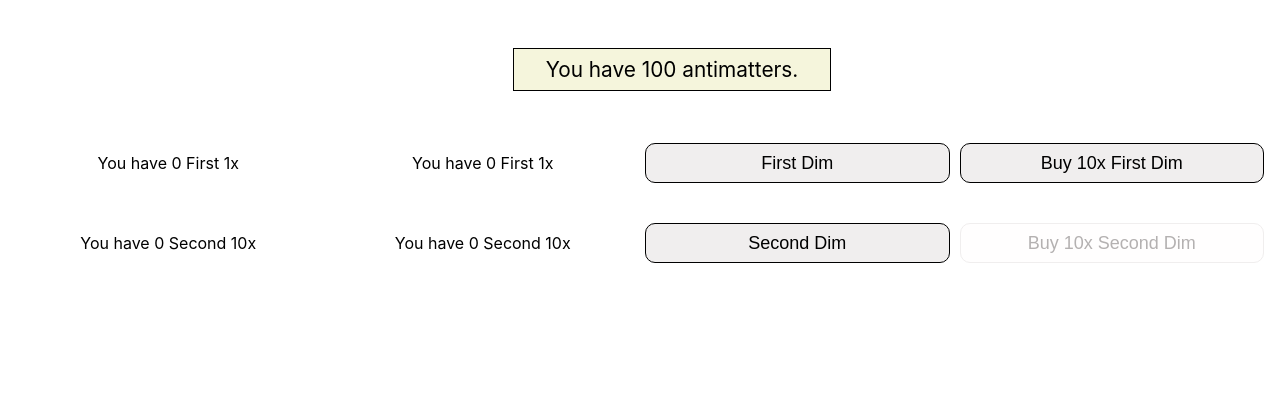
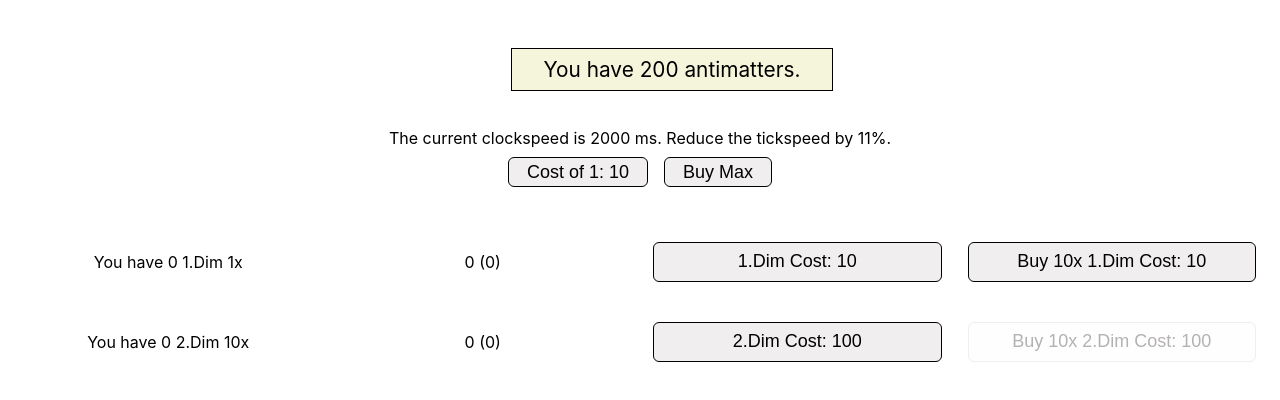
Before and after one commit to mturich/reactjs-game, a React (Vite) app: page / in a window 1280 px wide. Shown: the top 400 px of the page. Built offline with nearby package versions, Linux system fonts and the light colour scheme.

Commit message:
tickspeed buy and cost increase implemented, factor bump prep

```diff
--- a/src/App.css
+++ b/src/App.css
@@ -19,10 +19,17 @@
    background-color: beige;
 }
 
-.gridContainer {
+.gridContainer4Cols {
    display: grid;
    grid-template-columns: repeat(4, 1fr);
    gap: 10px;
+   grid-auto-rows: minmax(40px, auto);
+}
+
+.gridContainer3Rows {
+   display: grid;
+   grid-template-rows: repeat(3, 1fr);
+   gap: 4px;
    grid-auto-rows: minmax(40px, auto);
 }
 
@@ -36,9 +43,22 @@
 
 .btn {
    font-size: calc(10px + 1vmin);
+   padding: 0.2em 1em 0.2em 1em;
+   margin: 0 0.5rem;
    border: 1px black solid;
-   border-radius: 10px;
+   border-radius: 6px;
    background-color: rgb(240, 238, 238);
+}
+.btn:hover {
+   background-image: linear-gradient(to right, #29323c, #485563, #2b5876, #4e4376);
+   box-shadow: 0 4px 15px 0 rgba(45, 54, 65, 0.75);
+}
+.btn:disabled{
+   background: initial;
+   box-shadow: initial;
+}
+.sm{
+   font-size: calc(10px + 0.5vmin);
 }
 
 .btn:disabled{
--- a/src/App.tsx
+++ b/src/App.tsx
@@ -1,7 +1,6 @@
 import { useState, useEffect, useRef } from 'react';
 import './App.css';
 import Dimension from './Dimension';
-
 
 type DimProps = {
    balance: number;
@@ -9,16 +8,19 @@ type DimProps = {
    setDimCount: (fn: (dim: number) => void) => void;
    setBalance: (fn: ((balance: number) => void) | number) => void;
    price: number;
-
 };
 
 function App() {
    const timerExpiredCallback = useRef(() => {});
-   const [balance, setBalance] = useState(100);
-   const [clockSpeed, setClockSpeed] = useState(2000)
+   const clockSpeedRef = useRef(2000);
+   const [tickspeedPrice, setTickspeedPrice] = useState(10);
+   const [balance, setBalance] = useState(200);
    const [firstDimCount, setFirstDimCount] = useState(0);
+   const [fistDimPrice, setFirstDimPrice] = useState(10);
    const [secondDimCount, setSecondDimCount] = useState(0);
+   const [secondDimPrice, setSecondDimPrice] = useState(100)
    const [thirdDimCount, setThirdDimCount] = useState(0);
+   const [thirdDimPrice, setThirdDimPrice] = useState(1000)
    // if the component updates, replace the timeout callback with one that references the new
    //   values of `count` and `firstDimCount`
 
@@ -29,22 +31,24 @@ function App() {
    };
 
    useEffect(() => {
-      // console.log(firstDimCount, secondDimCount, thirdDimCount);
-   });
-
-   useEffect(() => {
       let timeID = -1;
       const startTimer = () => {
          timeID = setTimeout(() => {
             timerExpiredCallback.current();
             startTimer();
-         }, 2000);
+         }, clockSpeedRef.current);
       };
       startTimer();
 
       // if we ever unmount / destroy this component instance, clear the timeout
       return () => clearTimeout(timeID);
    }, []);
+
+   const handleTickBtnClick = () => {
+      clockSpeedRef.current = clockSpeedRef.current * (1 - 0.11);
+      setBalance(prevPrice => prevPrice - tickspeedPrice);
+      setTickspeedPrice(prevPrice => prevPrice * 10);
+   };
 
    return (
       <div className='App'>
@@ -54,13 +58,30 @@ function App() {
             </p>
          </div>
 
+         <div className='gridContainer3Rows'>
+            <p className='centered'>{`The current clockspeed is ${clockSpeedRef.current} ms. Reduce the tickspeed by 11%.`}</p>
+            <div className='centered'>
+               <button
+                  className='btn centered'
+                  onClick={handleTickBtnClick}
+                  disabled={balance - tickspeedPrice <= 0}>
+                  Cost of 1: {tickspeedPrice}{' '}
+               </button>
+               <button className='btn centered' disabled={balance - tickspeedPrice <= 0}>
+                  Buy Max
+               </button>
+            </div>
+         </div>
+
          <Dimension
             balance={balance}
             dimCount={firstDimCount}
             setDimCount={setFirstDimCount}
             setBalance={setBalance}
-            price={10}>
-            First Dim
+            price={fistDimPrice}
+            setPrice={setFirstDimPrice}
+         >
+            {`1.Dim Cost: ${fistDimPrice}`}
          </Dimension>
 
          <Dimension
@@ -68,8 +89,9 @@ function App() {
             dimCount={secondDimCount}
             setDimCount={setSecondDimCount}
             setBalance={setBalance}
-            price={100}>
-            Second Dim
+            price={secondDimPrice}
+            setPrice={setSecondDimPrice}>
+            {`2.Dim Cost: ${secondDimPrice}`}
          </Dimension>
 
          {secondDimCount > 0 && (
@@ -78,8 +100,9 @@ function App() {
                dimCount={thirdDimCount}
                setDimCount={setThirdDimCount}
                setBalance={setBalance}
-               price={1000}>
-               Third Dim
+               price={thirdDimPrice}
+               setPrice={setThirdDimPrice}>
+               {`2.Dim Cost: ${thirdDimPrice}`}
             </Dimension>
          )}
       </div>
--- a/src/Dimension.tsx
+++ b/src/Dimension.tsx
@@ -10,30 +10,38 @@ type DimProps = {
    children: string;
 };
 export default function Dimension(props: DimProps) {
-   const { balance, dimCount, setDimCount, setBalance, price } = props;
+   const { balance, dimCount, setDimCount, setBalance, price, setPrice } = props;
 
-   const handleDimBuy = (quantity:number) => {
+   const handleDimBuy = (quantity: number) => {
       if (balance >= price) {
          setDimCount(dimCount => dimCount + quantity);
-         setBalance(balance => balance - price*quantity);
+         setBalance(balance => balance - price * quantity);
       }
+      if ((dimCount + 1) % 10 === 0 && dimCount > 1) setPrice(prevPrice => prevPrice * 10);
    };
    return (
       <>
          <br />
-         <div className='gridContainer'>
+         <div className='gridContainer4Cols'>
             <p className='centered'>
-               {`You have ${dimCount%1===0 ? dimCount.toFixed(0): dimCount.toFixed(1)} ${props.children.split(' ')[0]}
+               {`You have ${dimCount % 1 === 0 ? dimCount.toFixed(0) : dimCount.toFixed(1)} ${
+                  props.children.split(' ')[0]
+               }
                ${price / 10}x`}
             </p>
             <p className='centered'>
-               {`You have ${dimCount%1===0 ? dimCount.toFixed(0): dimCount.toFixed(1)} ${props.children.split(' ')[0]}
-               ${price / 10}x`}
+               {` ${dimCount % 1 === 0 ? dimCount.toFixed(0) : dimCount.toFixed(1)}
+                  (${dimCount.toFixed(0) % 10})
+
+               `}
             </p>
-            <button className='btn' onClick={()=> handleDimBuy(1)} disabled={balance < price}>
+            <button className='btn' onClick={() => handleDimBuy(1)} disabled={balance < price}>
                {props.children}
             </button>
-            <button className='btn' onClick={()=> handleDimBuy(10)} disabled={balance < 10*price}>
+            <button
+               className='btn'
+               onClick={() => handleDimBuy(10)}
+               disabled={balance < 10 * price}>
                Buy 10x {props.children}
             </button>
          </div>
```
